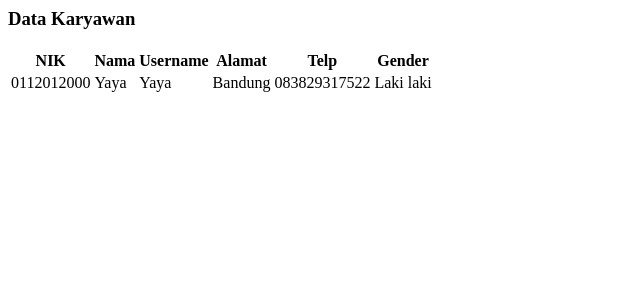
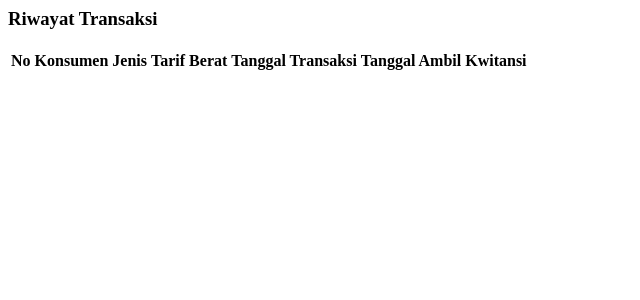
Before and after one commit to Risqiya/laundryapplication, a PHP site: page /data.php in a window 1280 px wide. Shown: the top 300 px of the page, without its empty margins (0-640 px from the left). Run offline with PHP 8.4, Linux system fonts and the light colour scheme; data comes from the database, SQL or seed files in the repository; data that the repository does not hold is empty.

Commit message:
Add files via upload

```diff
--- a/data.php
+++ b/data.php
@@ -1,31 +1,37 @@
 <div class='panel panel-border panel-primary'>
                                     <div class='panel-heading'>
-                                        <h3 class='panel-title'><i class='fa fa-user'></i> Data Karyawan</h3>
+                                        <h3 class='panel-title'><i class='fa fa-clock-o'></i> Riwayat Transaksi</h3>
                                     </div>  <div class='panel-body'>
                                 <table id='datatable' class='table table-hover'>
                                     <thead>
                                         <tr>
-										<th><i class='icon-terminal'></i> NIK</th>
-                                            <th><i class='icon-terminal'></i> Nama</th>
-                                            <th><i class='icon-time'></i> Username</th>
-											<th><i class='icon-signal'></i> Alamat</th>
-											<th><i class='icon-signal'></i> Telp</th>
-											<th><i class='icon-signal'></i> Gender</th>
+										<th><i class='icon-terminal'></i> No</th>
+										<th><i class='icon-signal'></i> Konsumen</th>
+										<th><i class='icon-terminal'></i> Jenis</th>
+											<th><i class='icon-signal'></i> Tarif</th>
+											<th><i class='icon-signal'></i> Berat</th>
+											<th><i class='icon-signal'></i> Tanggal Transaksi</th>
+											<th><i class='icon-signal'></i> Tanggal Ambil</th>
+
+											<th><i class='icon-signal'></i> Kwitansi</th>
                                         </tr>
                                     </thead>
                                     <tbody>
 									<?php
 							$i=1;
-							$tp=mysql_query("SELECT * FROM pengguna WHERE level='Karyawan' ORDER BY id ");
+							$tp=mysql_query("SELECT * FROM transaksi WHERE pengguna='$usr' ORDER BY tgl_transaksi");
 							while($r=mysql_fetch_array($tp)){
 							?>
 							<tr>
-							 <td><?php echo $r['nik'];?></td>
-                                    <td><?php echo $r['nama'];?></td>
-									<td><?php echo$r['username'];?></td>
-									<td><?php echo$r['alamat'];?></td>
-									<td><?php echo$r['telp'];?></td>
-									<td><?php echo$r['gender'];?></td>
+							 <td><?php echo $i;?></td>
+
+                                    <td><?php echo $r['konsumen'];?></td>
+                                    <td><?php echo $r['jenis'];?></td>
+									<td><?php echo'Rp.' . number_format( $r['tarif'], 0 , '' , '.' ) . ',-'?></td>
+									<td><?php echo $r['berat']?> Kg</td>
+									<td><?php echo TanggalIndo($r['tgl_transaksi']);?></td>
+									<td><?php echo TanggalIndo($r['tgl_ambil']);?></td>
+									<td><a href="transaksi/kwitansi.php?id=<?php echo $r['id'];?>" target="_blank">Lihat Kwitansi</a></td>
 
 							</tr>
 							<?php $i=$i+1;?>
```
